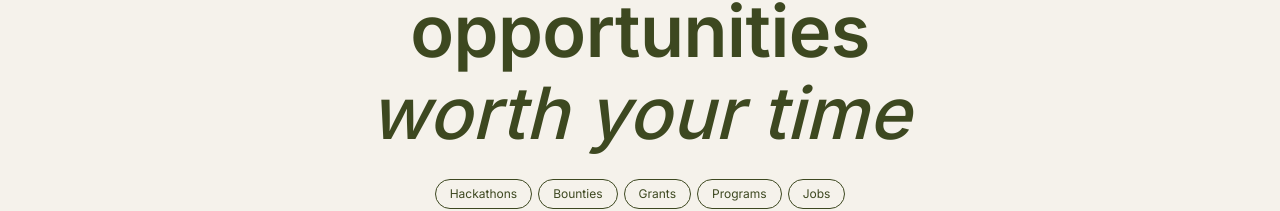
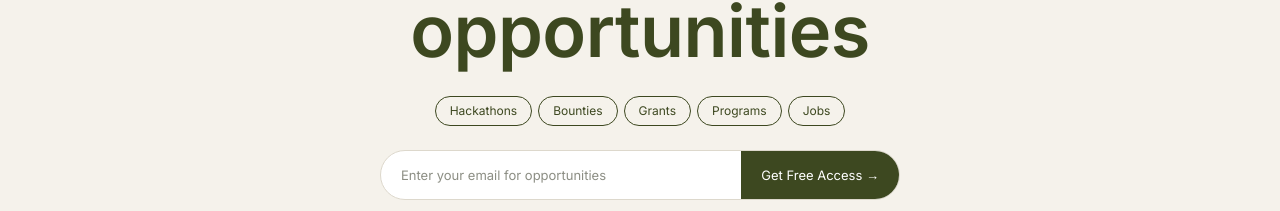
Before and after one commit to Benita2001/Hacklist, a Next.js app: page / in a window 1280 px wide. Shown: the part 336-547 px from the top of the page. Built offline with nearby package versions, Linux system fonts and the light colour scheme; no server answers; the database is empty.

Commit message:
fix: remove worth your time from hero

```diff
--- a/src/components/home/HeroSection.tsx
+++ b/src/components/home/HeroSection.tsx
@@ -46,9 +46,6 @@ export function HeroSection() {
           <span style={{ display: 'block', fontWeight: 600, fontStyle: 'normal', color: 'var(--color-moss)' }}>
             AI &amp; Web3 opportunities
           </span>
-          <em style={{ display: 'block', fontWeight: 500, fontStyle: 'italic', color: 'var(--color-moss)', letterSpacing: 0 }}>
-            worth your time
-          </em>
         </h1>
 
         {/* Category pills */}
```
